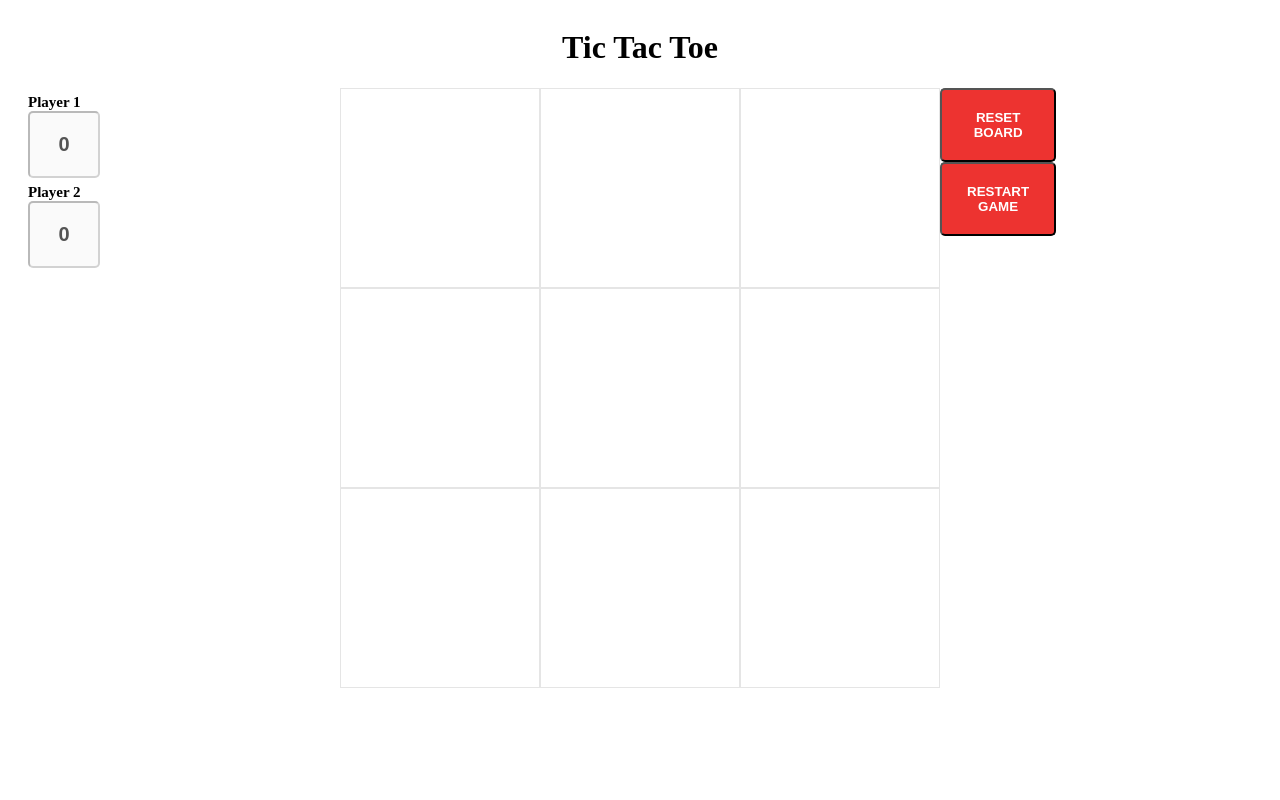
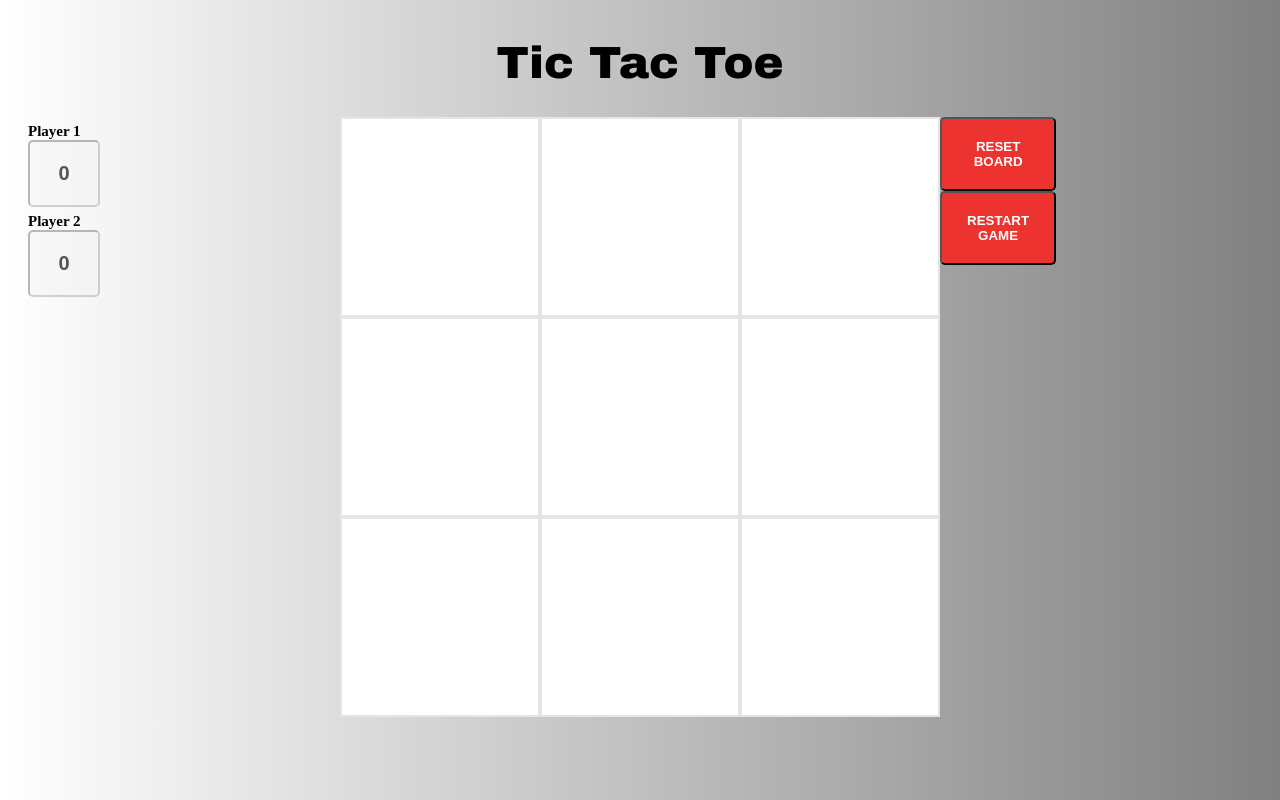
Before and after one commit to brandontran14/TicTacToe, a plain HTML site: page index.html in a window 1280 px wide. Drawn offline with Linux system fonts and the light colour scheme.

Commit message:
functionality and light styling

```diff
--- a/style.css
+++ b/style.css
@@ -1,5 +1,7 @@
 h1{
     text-align: center;
+    font-size: 45px;
+    font-family: "Arial Black";
 }
 body{
     display: grid;
@@ -8,6 +10,7 @@ body{
     "header header header"
     "left middle right"
     "footer footer footer";
+    background-image: linear-gradient(to right, white, grey);
 }
 
 
@@ -75,7 +78,7 @@ body{
 }
 .cell{
     background-color: #fff;
-    border: 1px solid rgba(0,0,0,.1);
+    border: 2px solid rgba(0,0,0,.1);
     transition: all 0.4s ease 0s;
 }
 
```
